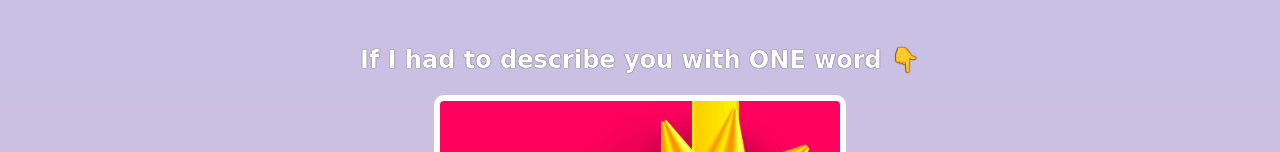
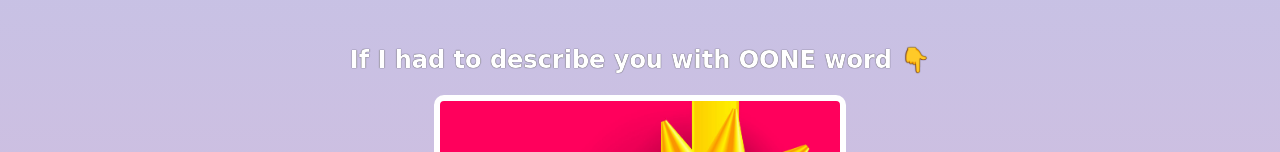
Before and after one commit to Danco55/birthday-invitation, a website built with Vite: page index.html in a window 1280 px wide. Shown: the part 1386-1538 px from the top of the page. Built offline with nearby package versions, Linux system fonts and the light colour scheme; a web font is replaced by a local one.

Commit message:
index.html

```diff
--- a/index.html
+++ b/index.html
@@ -25,7 +25,7 @@
         </div>
 
         <div class="gift-section">
-            <h2 class="gift-title">If I had to describe you with ONE word 👇</h2>
+            <h2 class="gift-title">If I had to describe you with OONE word 👇</h2>
             <div class="gift-img" id="gift-img-genius"></div>
         </div>
 
```
